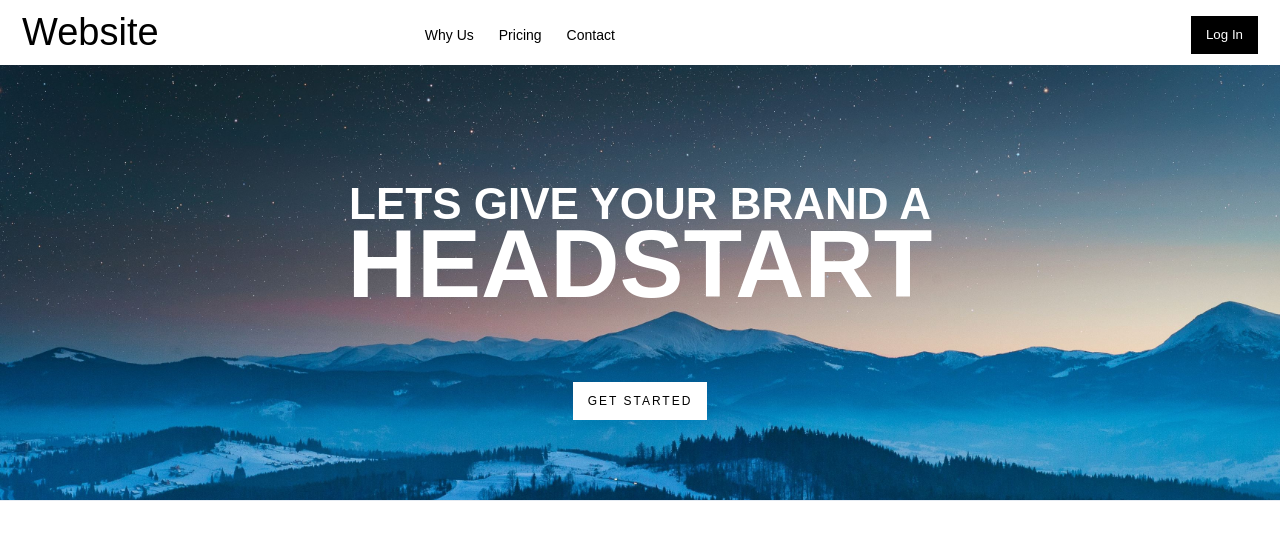
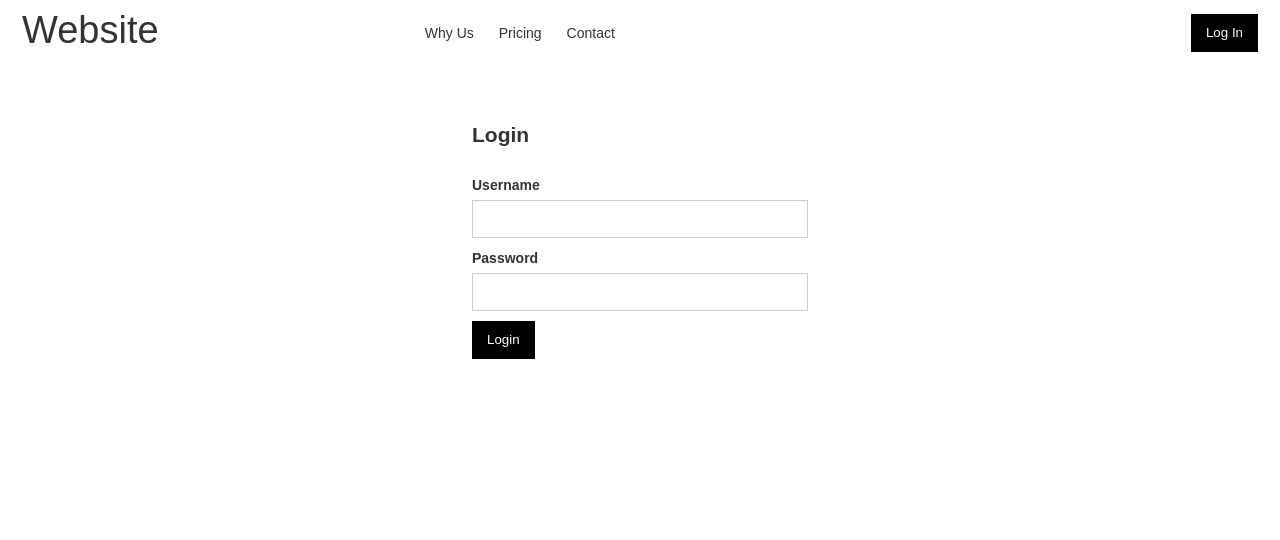
Before and after one commit to PICTWTL/pandas, a React (Create React App) app: page /login in a window 1280 px wide. Shown: the top 540 px of the page. Built offline with nearby package versions, Linux system fonts and the light colour scheme.

Commit message:
added basic Login page

```diff
--- a/src/App.js
+++ b/src/App.js
@@ -4,11 +4,12 @@ import React from "react";
 import "./App.css";
 import Admin from "./pages/Admin";
 import { Landing } from "./pages/Landing";
+import Login from "./pages/Login";
 
 const App = () => {
   return (
     <>
-      <Landing/>
+      <Login/>
     </>
 
 
--- a/src/pages/Login.js
+++ b/src/pages/Login.js
@@ -1,9 +1,27 @@
 import React from "react";
+import { LandingNavbar } from "../components/LandingNavbar";
+import "../styles/login.scss";
+import "../styles/landingNavbar.scss";
+const Login = () => {
+  return <div>
+    <LandingNavbar/>
+    <section>
+      <div className="div-block-2">
+          <h1 className="heading-3">Login</h1>
+          <div className="form">
+            <form>
+              <label for="username" className="field-lable">Username</label>
+              <input type="text" className="input-field" name="name"></input>
 
-import "../styles/login.scss";
+              <label for="password" className="field-lable">Password</label>
+              <input type="password" className="input-field" name="password"></input>
 
-const Login = () => {
-  return <div>Login</div>;
+              <input type="submit" value="Login" className="w-button"></input>
+            </form>
+          </div>
+      </div>
+    </section>
+  </div>;
 };
 
 export default Login;
--- a/src/styles/login.scss
+++ b/src/styles/login.scss
@@ -0,0 +1,61 @@
+
+* {
+    box-sizing: border-box;
+}
+body {
+    margin: 0;
+    min-height: 100%;
+    background-color: #fff;
+    font-family: Arial,sans-serif;
+    font-size: 14px;
+    line-height: 20px;
+    color: #333;
+}
+.div-block-2
+{
+    width: 400px;
+    height: auto;
+    margin-right: auto;
+    margin-left: auto;
+    padding: 36px 32px;
+}
+.heading-3
+{
+    width: auto;
+    margin-right: auto;
+    margin-left: auto;
+}
+form {
+    display: block;
+    margin-top: 0em;
+    label {
+        display: block;
+        margin-bottom: 5px;
+        font-weight: bold;
+    }
+    .input-field
+    {
+        display: block;
+        width: 100%;
+        height: 38px;
+        padding: 8px 12px;
+        margin-bottom: 10px;
+        font-size: 14px;
+        line-height: 1.42857143;
+        color: #333333;
+        vertical-align: middle;
+        background-color: #ffffff;
+        border: 1px solid #cccccc;
+    }
+    .w-button {
+        display: inline-block;
+        padding: 9px 15px;
+        background-color: rgb(0, 0, 0);
+        color: rgb(255, 255, 255);
+        border: 0;
+        line-height: inherit;
+        text-decoration: none;
+        cursor: pointer;
+        border-radius: 0;
+      }
+}
```
